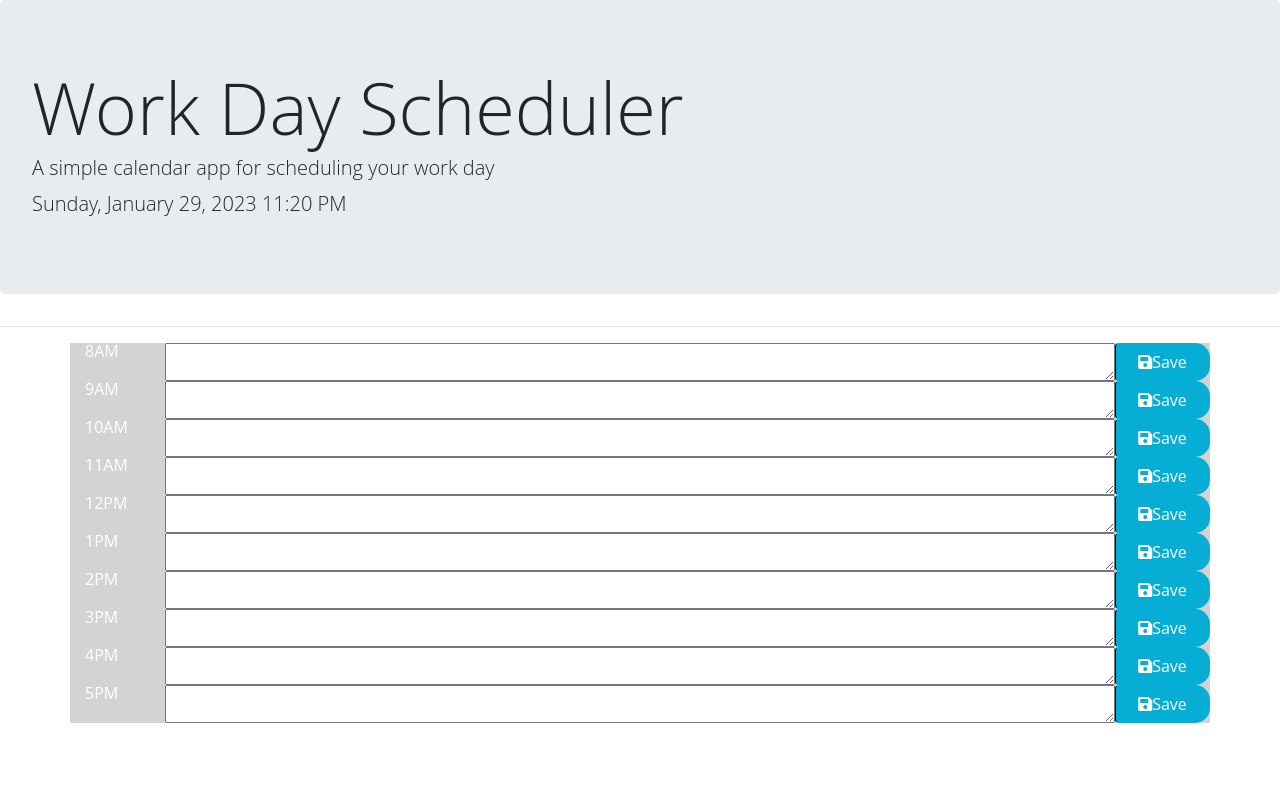
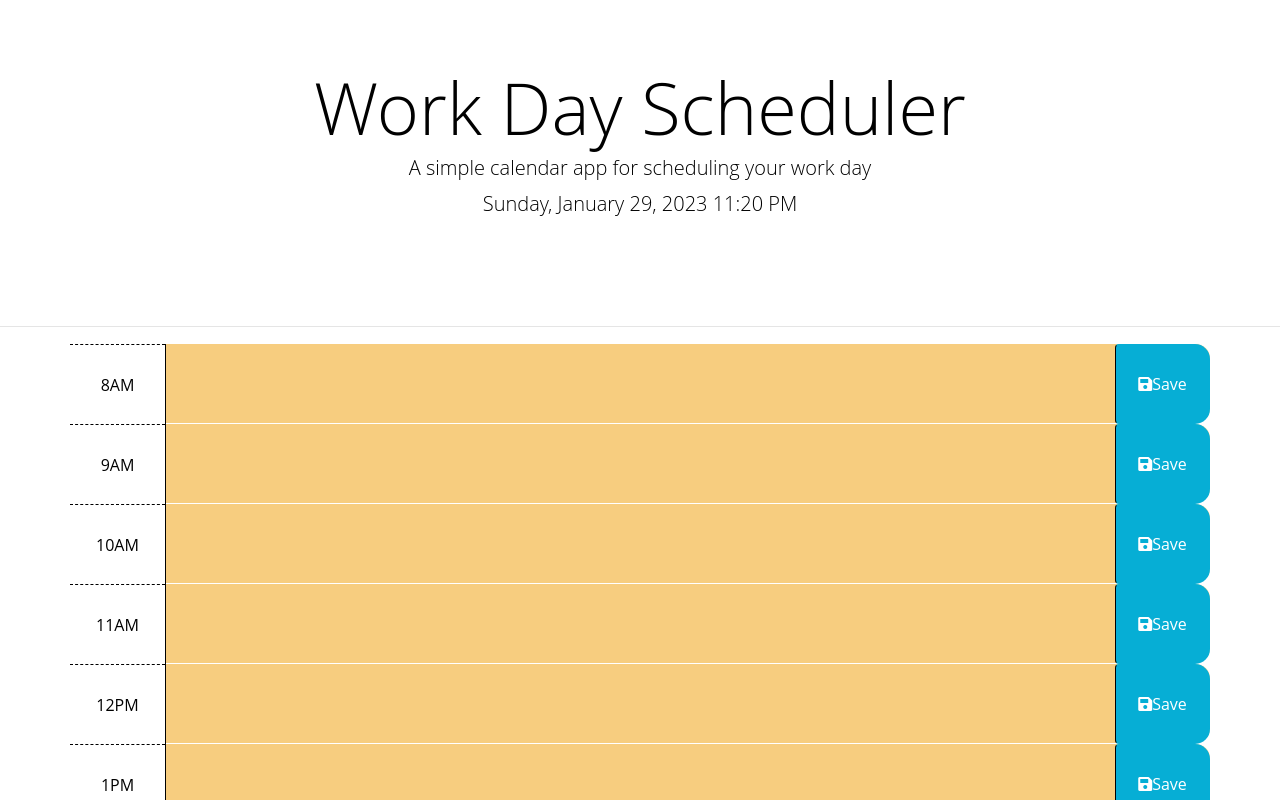
Before and after one commit to TsarjoeNGC/your-future-work-day-schedule, a plain HTML site: page index.html in a window 1280 px wide. Shown: the top 800 px of the page. Drawn offline with nearby package versions, Linux system fonts and the light colour scheme.

Commit message:
updated html and css js file update also folder arrangement for better structure

```diff
--- a/starter/index.html
+++ b/index.html
@@ -11,14 +11,13 @@
   <link rel="stylesheet" href="https://stackpath.bootstrapcdn.com/bootstrap/4.3.1/css/bootstrap.min.css" />
   <link rel="stylesheet" href="https://use.fontawesome.com/releases/v5.8.1/css/all.css"
     integrity="sha384-50oBUHEmvpQ+1lW4y57PTFmhCaXp0ML5d60M1M7uH2+nqUivzIebhndOJK28anvf" crossorigin="anonymous" />
-  <link rel="stylesheet" href="style.css" />
+  <link rel="stylesheet" href="starter/style.css" />
 </head>
 
 <body>
   <header class="jumbotron">
-    <h1 class="display-3">Work Day Scheduler</h1> <!-- display-3 is just a smaller bootstrap display for a heading -->
+    <h1 class="display-3">Work Day Scheduler</h1>
     <p class="lead">A simple calendar app for scheduling your work day</p>
-    <!-- lead is for lead paragraphs in bootstrap -->
     <p id="currentDay" class="lead"></p>
   </header>
 <hr>
@@ -51,24 +50,19 @@
       <!-- Place to write task -->
       <textarea class="col-md-10 description">
         </textarea>
-      <!-- Save button -->
       <button class="col-md-1 btn saveBtn"><i class="fas fa-save"></i>Save</button>
     </div>
 
     <div id="hour11" class="row time-block">
-      <!-- Div to show the hour -->
       <div class="col-md-1 hour">
         11AM
       </div>
-      <!-- Place to write task -->
       <textarea class="col-md-10 description">
         </textarea>
-      <!-- Save button -->
       <button class="col-md-1 btn saveBtn"><i class="fas fa-save"></i>Save</button>
     </div>
 
     <div id="hour12" class="row time-block">
-      <!-- Div to show the hour -->
       <div class="col-md-1 hour">
         12PM
       </div>
@@ -83,12 +77,10 @@
       </div>
       <textarea class="col-md-10 description">
         </textarea>
-      <!-- Save button -->
       <button class="col-md-1 btn saveBtn"><i class="fas fa-save"></i>Save</button>
     </div>
 
     <div id="hour14" class="row time-block">
-      <!-- Div to show the hour -->
       <div class="col-md-1 hour">
         2PM
       </div>
@@ -101,10 +93,8 @@
       <div class="col-md-1 hour">
         3PM
       </div>
-      <!-- Place to write task -->
       <textarea class="col-md-10 description">
         </textarea>
-      <!-- Save button -->
       <button class="col-md-1 btn saveBtn"><i class="fas fa-save"></i>Save</button>
     </div>
 
@@ -123,14 +113,13 @@
       </div>
       <textarea class="col-md-10 description">
         </textarea>
-      <!-- Save button -->
       <button class="col-md-1 btn saveBtn"><i class="fas fa-save"></i>Save</button>
     </div>
   </div>
 
   <script src="https://code.jquery.com/jquery-3.4.1.min.js"></script>
   <script src="https://cdnjs.cloudflare.com/ajax/libs/moment.js/2.29.1/moment.min.js"></script>
-  <script src="./app.js"></script>
+  <script src="starter/app.js"></script>
 </body>
 
 </html>
--- a/starter/style.css
+++ b/starter/style.css
@@ -4,8 +4,46 @@ body {
   line-height: 1;
 }
 
+textarea {
+  background: transparent;
+  border: none;
+  resize: none;
+  color: #000000;
+  border-left: 1px solid black;
+  padding: 10px;
+  font-size: 30px;
+}
+
+.jumbotron {
+  text-align: center;
+  background-color: transparent;
+  color: black;
+  border-radius: 0;
+}
+
+.description {
+  white-space: pre-wrap;
+}
+
+.time-block {
+  text-align: center;
+  border-radius: 15px;
+}
+
+.row {
+  white-space: pre-wrap;
+  height: 80px;
+  border-top: 1px solid white;
+}
+
+.hour {
+  background-color: #ffffff;
+  color: #000000;
+  border-top: 1px dashed #000000;
+}
+
 .past {
-  background-color: #d3d3d3;
+  background-color: #f7cd7f;
   color: white;
 }
 
```
Also changed, not shown: Demo gif/05-third-party-apis-homework-demo.gif (renamed from 05-third-party-apis-homework-demo.gif), 1 other file.
